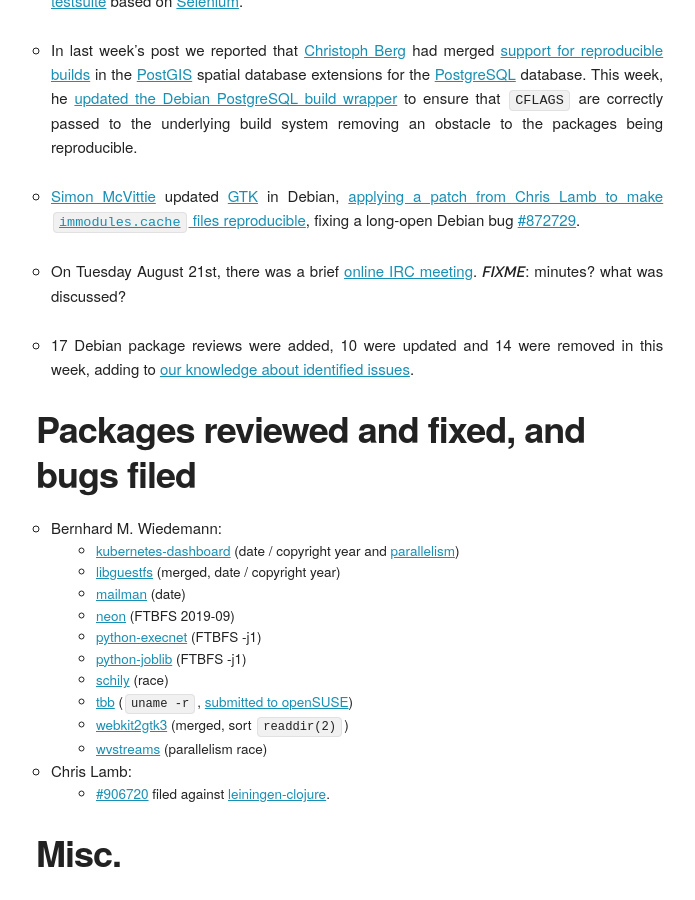
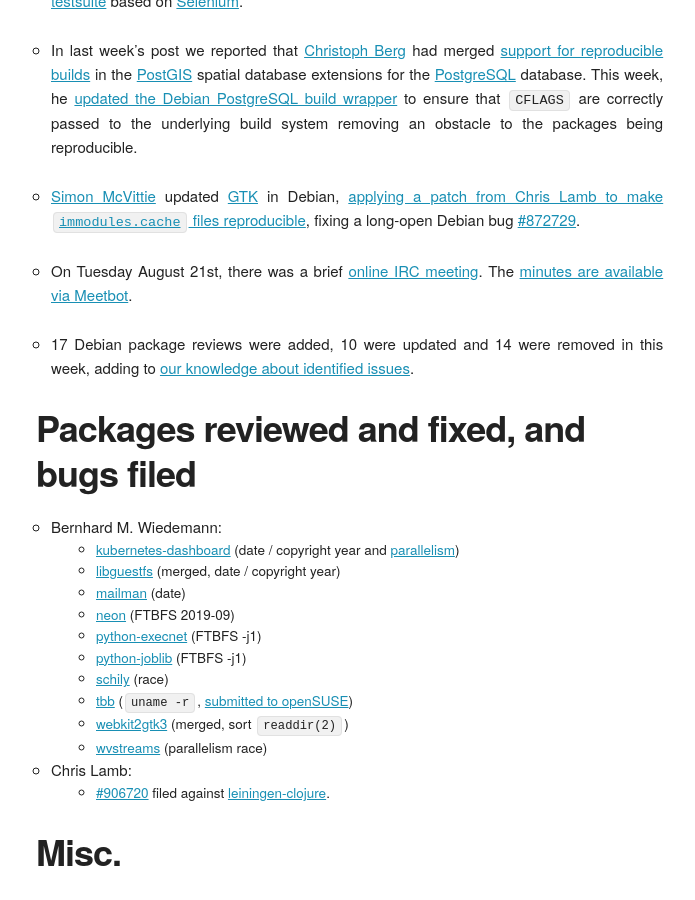
Before and after one commit to prototypefund/reproducible-website, a Jekyll site: the page built from _blog/posts/174.md, in a window 1280 px wide and 900 px high, scrolled down 807 px. Shown: the whole window, without its empty margins (124-819 px from the left). Built offline with Jekyll 4.4.1, drawn with Linux system fonts in a browser that asks for light colours; some web fonts are replaced.

Commit message:
Expand FIXME.

```diff
--- a/_blog/posts/174.md
+++ b/_blog/posts/174.md
@@ -15,7 +15,7 @@
 
 * [Simon McVittie](https://smcv.pseudorandom.co.uk/) updated [GTK](https://www.gtk.org/) in Debian, [applying a patch from Chris Lamb to make `immodules.cache` files reproducible](https://salsa.debian.org/gnome-team/gtk2/commit/7deeede44c844e99402816ebc035de4d575f3db0#9c96da0e9f91d7d8937b69b524702c106258f0d1_12_16), fixing a long-open Debian bug [#872729](https://bugs.debian.org/872729).
 
-* On Tuesday August 21st, there was a brief [online IRC meeting](https://lists.reproducible-builds.org/pipermail/rb-general/2018-August/001116.html).  ***FIXME***: minutes? what was discussed?
+* On Tuesday August 21st, there was a brief [online IRC meeting](https://lists.reproducible-builds.org/pipermail/rb-general/2018-August/001116.html). The [minutes are available via Meetbot](http://meetbot.debian.net/reproducible-builds/2018/reproducible-builds.2018-08-21-16.05.html).
 
 * 17 Debian package reviews were added, 10 were updated and 14 were removed in this week, adding to [our knowledge about identified issues](https://tests.reproducible-builds.org/debian/index_issues.html).
 
```
